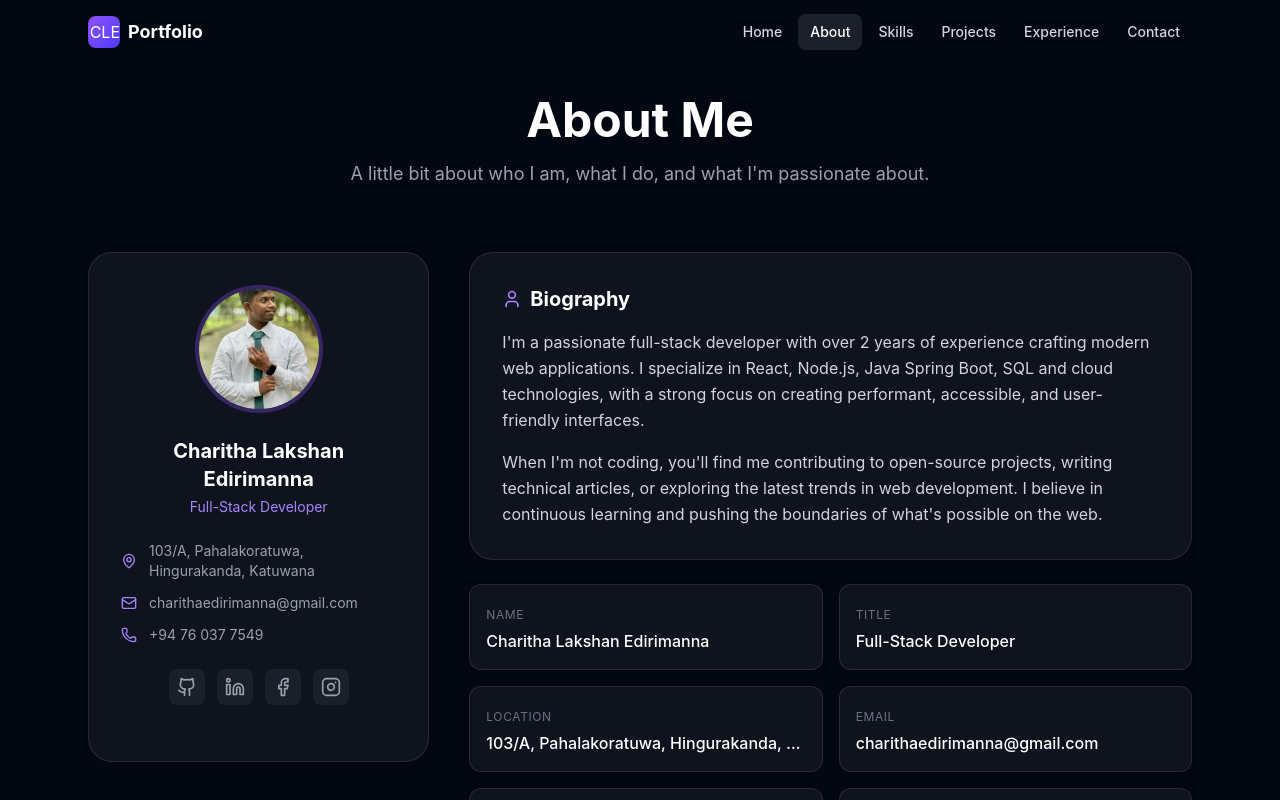
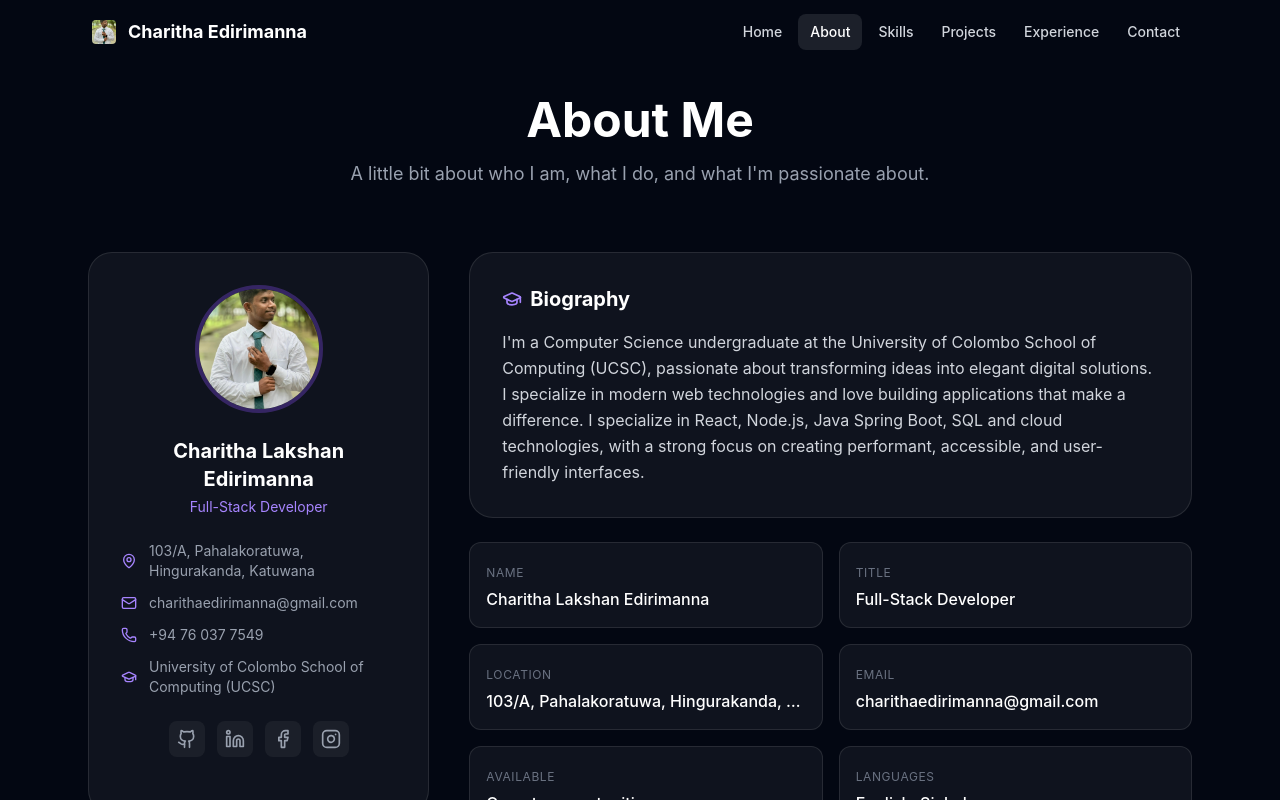
Before and after one commit to CharithaLakshan2003/Portfolio, a React (Vite) app: page /about in a window 1280 px wide. Shown: the top 800 px of the page. Built offline with nearby package versions, Linux system fonts and the light colour scheme.

Commit message:
Update about page

```diff
--- a/index.html
+++ b/index.html
@@ -4,7 +4,7 @@
     <meta charset="UTF-8" />
     <link rel="icon" type="image/svg+xml" href="/vite.svg" />
     <meta name="viewport" content="width=device-width, initial-scale=1.0" />
-    <title>portfolio-website</title>
+    <title>Charitha Edirimanna</title>
   </head>
   <body>
     <div id="root"></div>
--- a/src/components/Navbar.tsx
+++ b/src/components/Navbar.tsx
@@ -1,6 +1,6 @@
-import React, { useState, useEffect } from 'react';
+import { useState, useEffect } from 'react';
 import { Link, useLocation } from 'react-router-dom';
-import { Menu, X, Code2 } from 'lucide-react';
+import { Menu, X } from 'lucide-react';
 import { motion, AnimatePresence } from 'framer-motion';
 
 const navLinks = [
@@ -39,11 +39,11 @@ export default function Navbar() {
         <div className="flex items-center justify-between h-16">
           {/* Logo */}
           <Link to="/" className="flex items-center gap-2 group">
-            <div className="w-8 h-8 rounded-lg bg-linear-to-br from-violet-500 to-indigo-600 flex items-center justify-center group-hover:scale-110 transition-transform">
-              {/* <Code2 className="w-4 h-4 text-white" /> */}
-              <h3 className="w-4 h-4 text-white" />CLE
+            <div className="w-8 h-8 rounded-lg flex items-center justify-center group-hover:scale-110 transition-transform">
+              {/* Logo image — place your image at public/logo.png */}
+              <img src="/avatar.jpg" alt="CLE logo" className="w-6 h-6 object-cover rounded-sm" />
             </div>
-            <span className="text-white font-bold text-lg">Portfolio</span>
+            <span className="text-white font-bold text-lg">Charitha Edirimanna</span>
           </Link>
 
           {/* Desktop Nav */}
--- a/src/pages/AboutPage.tsx
+++ b/src/pages/AboutPage.tsx
@@ -1,5 +1,5 @@
 import { motion } from 'framer-motion';
-import { MapPin, Mail, Phone, Github, Linkedin, Facebook, Instagram, User } from 'lucide-react';
+import { MapPin, Mail, Phone, Github, Linkedin, Facebook, Instagram, GraduationCap } from 'lucide-react';
 import { usePortfolioStore } from '../store/portfolioStore';
 
 export default function AboutPage() {
@@ -69,6 +69,13 @@ export default function AboutPage() {
                     <span>{personalInfo.phone}</span>
                   </div>
                 )}
+
+                {personalInfo.university && (
+                  <div className="flex items-center gap-3 text-gray-400 text-sm">
+                    <GraduationCap className="w-4 h-4 text-violet-400 shrink-0" />
+                    <span>{personalInfo.university}</span>
+                  </div>
+                )}
               </div>
 
               {/* Social Links */}
@@ -111,7 +118,7 @@ export default function AboutPage() {
           >
             <div className="bg-white/5 border border-white/10 rounded-3xl p-8 mb-6">
               <h3 className="text-xl font-bold text-white mb-4 flex items-center gap-2">
-                <User className="w-5 h-5 text-violet-400" />
+                <GraduationCap className="w-5 h-5 text-violet-400" />
                 Biography
               </h3>
               <div className="space-y-4">
--- a/src/store/portfolioStore.ts
+++ b/src/store/portfolioStore.ts
@@ -7,10 +7,8 @@ const defaultData: PortfolioData = {
     name: 'Charitha Lakshan Edirimanna',
     title: 'Full-Stack Developer',
     tagline: 'Building elegant solutions to complex problems',
-    bio: `I'm a passionate full-stack developer with over 2 years of experience crafting modern web applications. I specialize in React, Node.js, Java Spring Boot, SQL and cloud technologies, with a strong focus on creating performant, accessible, and user-friendly interfaces.
-
-When I'm not coding, you'll find me contributing to open-source projects, writing technical articles, or exploring the latest trends in web development. I believe in continuous learning and pushing the boundaries of what's possible on the web.`,
-    shortBio: 'Full-Stack Developer passionate about building elegant web applications with React & Node.js.',
+    bio: `I'm a Computer Science undergraduate at the University of Colombo School of Computing (UCSC), passionate about transforming ideas into elegant digital solutions. I specialize in modern web technologies and love building applications that make a difference. I specialize in React, Node.js, Java Spring Boot, SQL and cloud technologies, with a strong focus on creating performant, accessible, and user-friendly interfaces.`,
+    shortBio: 'Full-Stack Developer passionate about building elegant web applications with React, Node.js, Java Spring Boot, SQL and cloud technologies.',
     email: 'charithaedirimanna@gmail.com',
     phone: '+94 76 037 7549',
     location: '103/A, Pahalakoratuwa, Hingurakanda, Katuwana',
@@ -19,6 +17,7 @@ When I'm not coding, you'll find me contributing to open-source projects, writin
     facebook: 'https://www.facebook.com/charitha.lakshan.528',
     instagram: 'https://www.instagram.com/charitha_edirimanna?igsh=aHg4bnBmZzhmNmc1',
     website: 'https://charithalakshan.dev',
+      university: 'University of Colombo School of Computing (UCSC)',
     avatar: '/avatar.jpg',
   },
   skills: [
--- a/src/types/index.ts
+++ b/src/types/index.ts
@@ -14,6 +14,7 @@ export interface PersonalInfo {
   facebook?: string;
   instagram?: string;
   website: string;
+  university?: string;
   avatar: string;
 }
 
```
